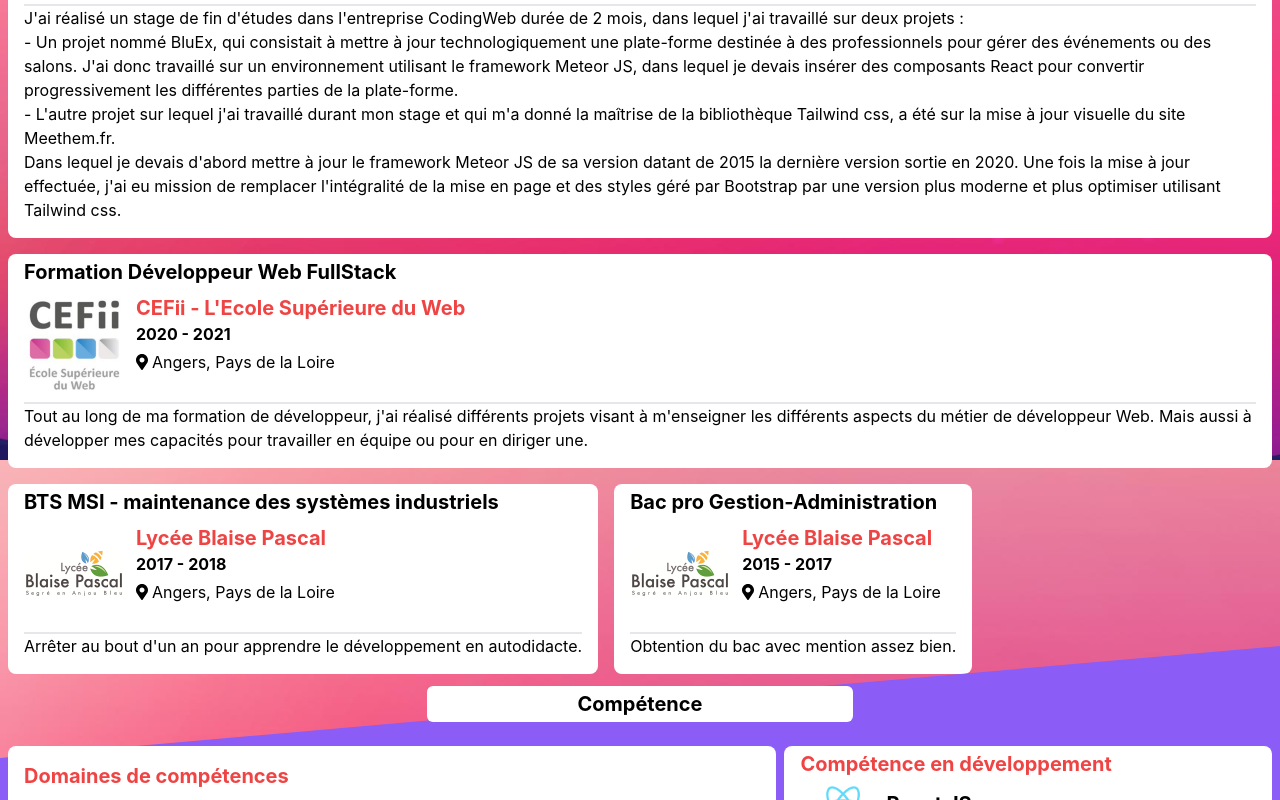
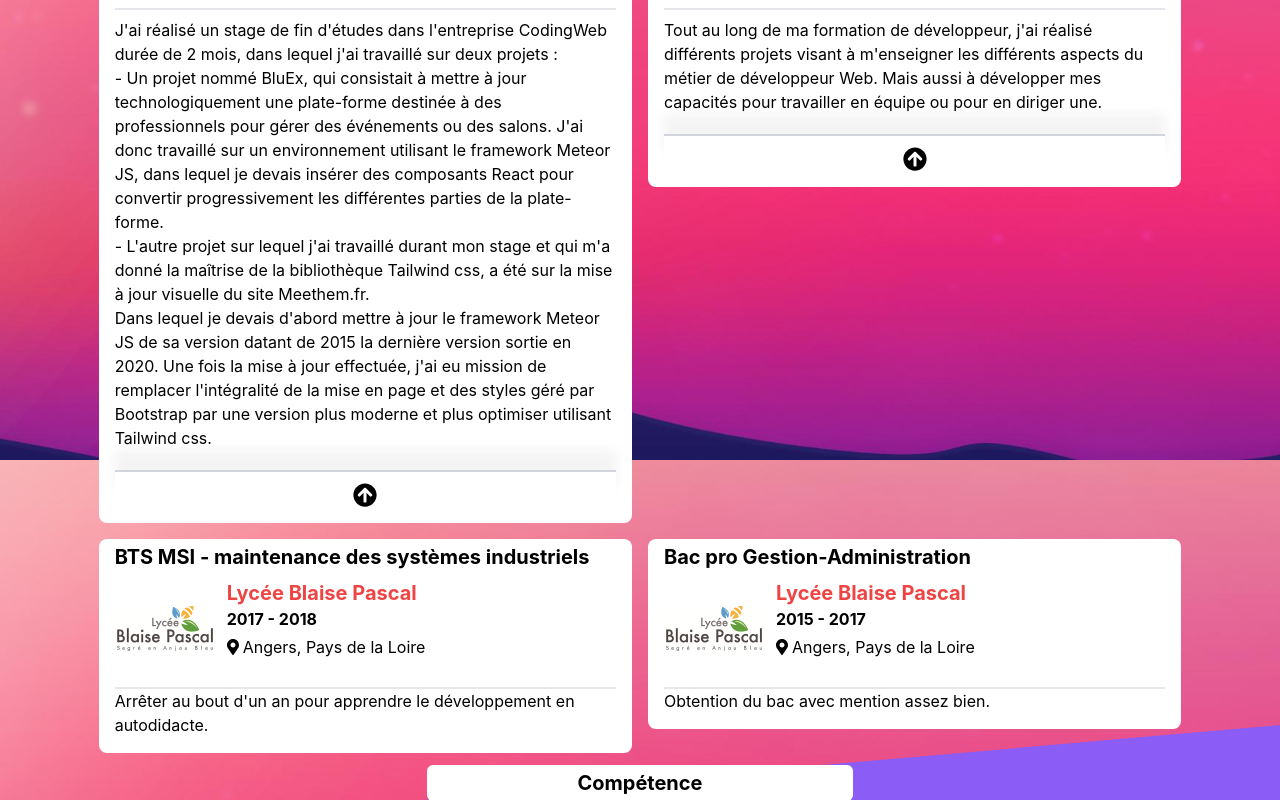
Before and after one commit to AlexPawlonski/Site_CV, a React (Create React App) app: page / in a window 1280 px wide. Shown: the part 1940-2740 px from the top of the page. Built offline with nearby package versions, Linux system fonts and the light colour scheme.

Commit message:
add desc slid

```diff
--- a/src/App.js
+++ b/src/App.js
@@ -159,6 +159,7 @@
                 title: "CodingWeb",
                 date: "nov. 2020 - déc. 2020 . 2 mois",
                 map: "Beaucouzé, Pays de la Loire",
+                view: true,
                 desc: [
                   "J'ai réalisé un stage de fin d'études dans l'entreprise CodingWeb durée de 2 mois, dans lequel j'ai travaillé sur deux projets :",
                   "- Un projet nommé BluEx, qui consistait à mettre à jour technologiquement une plate-forme destinée à des professionnels pour gérer des événements ou des salons. J'ai donc travaillé sur un environnement utilisant le framework Meteor JS, dans lequel je devais insérer des composants React pour convertir progressivement les différentes parties de la plate-forme.",
@@ -176,6 +177,7 @@
                 title: "CEFii - L'Ecole Supérieure du Web",
                 date: "2020 - 2021",
                 map: "Angers, Pays de la Loire",
+                view: true,
                 desc: [
                   "Tout au long de ma formation de développeur, j'ai réalisé différents projets visant à m'enseigner les différents aspects du métier de développeur Web. Mais aussi à développer mes capacités pour travailler en équipe ou pour en diriger une.",
                  ],
--- a/src/components/molecules/Course.js
+++ b/src/components/molecules/Course.js
@@ -9,8 +9,8 @@
   console.log(data.dataSection);
   let xp = data.dataSection.xp;
 return(
-  <div className="lg:flex flex-wrap">
-    {xp.map( data => <div className="bg-white rounded-lg p-4 pt-1 m-2">
+  <div className="lg:flex flex-wrap justify-center">
+    {xp.map( data => <div className="bg-white rounded-lg p-4 pt-1 m-2 lg:w-5/12 h-full ">
       <div className="mb-2">
         <Title type="h2-b" data={data.type}/>
       </div>
@@ -24,7 +24,7 @@
           </div>
         </div>
       </div>
-      <Description data={data.desc}/>
+      <Description data={data.desc} view={data.view}/>
     </div>)}
   </div>
 )
--- a/src/components/molecules/Description.js
+++ b/src/components/molecules/Description.js
@@ -1,12 +1,51 @@
-import React from 'react';
+import React, { useState } from 'react';
 import PropTypes from 'prop-types';
+import styled from 'styled-components';
+import { FontAwesomeIcon } from '@fortawesome/react-fontawesome';
+import { faArrowCircleDown } from '@fortawesome/free-solid-svg-icons/';
 
-export const Description = ({ data, ...props }) => {
-  return(
-    <div className="border-t-2 mt-2">
-      {data.map( data => <p>{data}</p>)}
-    </div>
-  )
+const Desc = styled.div`
+    height: ${({ open }) => open ? '80px' : '100%'};
+    box-shadow: 0px -10px 1px 1px rgba(1000,1000,1000);
+    overflow: hidden;
+  `;
+
+const Anim = styled.div`
+    transform: ${({ open }) => open ? 'rotate(0deg)' : 'rotate(180deg)'};
+  `;
+
+
+export const Description = ({ data, view, ...props }) => {
+
+  const [open, setOpen] = useState(false)
+
+  const FFF = "rgba(150,150,150,0.1 )"
+  var sectionStyle = {
+    boxShadow: `0px -20px 10px 0px ${FFF}`
+  };
+
+  if(view){
+    return(
+      <div>
+        <Desc open={open} className="border-t-2 mt-3 pt-2 pb-5 ">
+          {data.map( data => <p>{data}</p>)}
+        </Desc>
+        <div open={open} style={sectionStyle} onClick={() => setOpen(!open)} className="flex justify-center border-gray-300 border-t-2">
+          <Anim open={open} className="cursor-pointer mt-2">
+            <FontAwesomeIcon icon={faArrowCircleDown } className=" text-2xl"/>
+          </Anim>
+        </div>
+
+      </div>
+    )
+  }else{
+    return(
+      <div  className="border-t-2 mt-2">
+        {data.map( data => <p>{data}</p>)}
+      </div>
+    )
+  }
+
 };
 
 Description.propTypes = {
```
Also changed, not shown: 1 other file (tests, documents, lock files or other folders).
